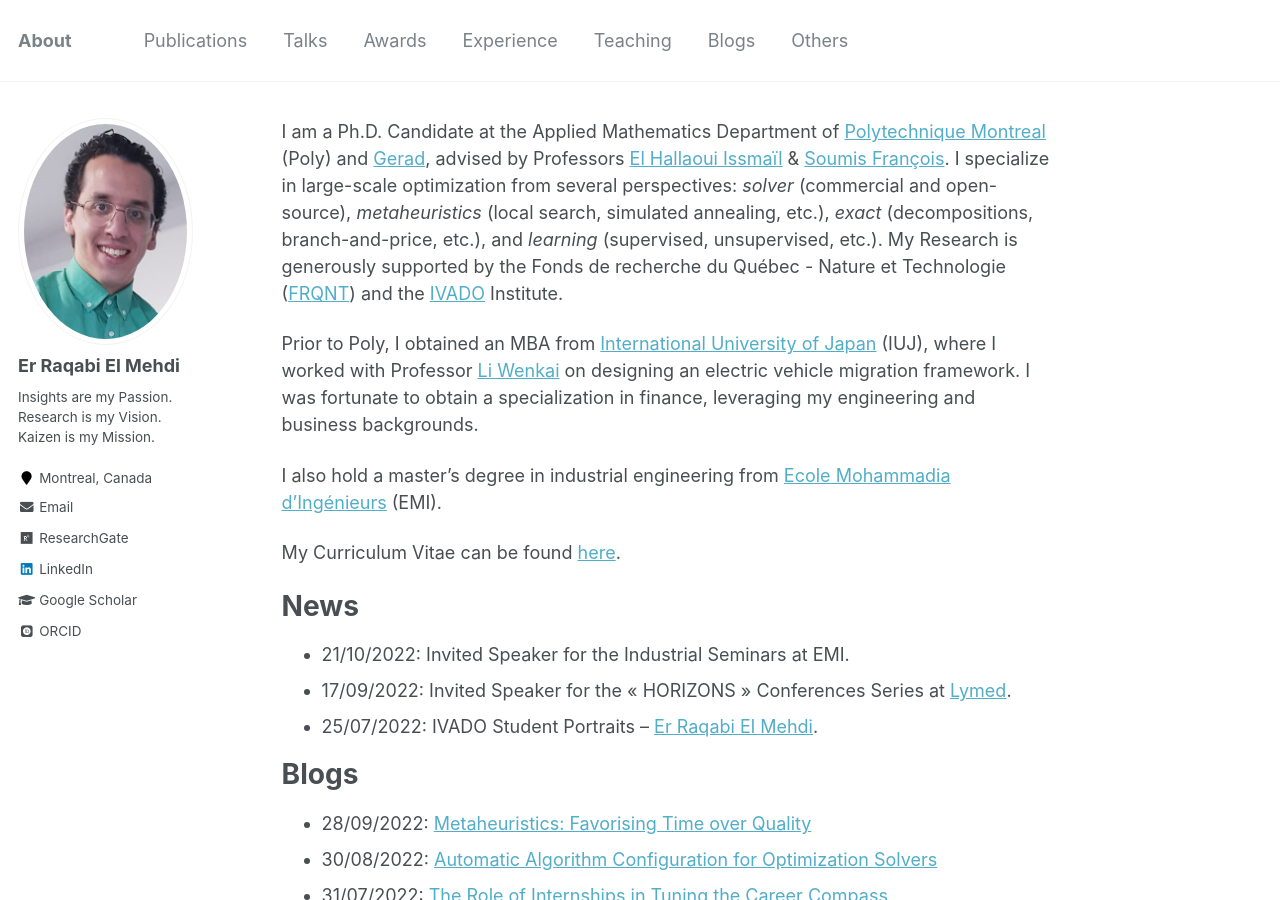
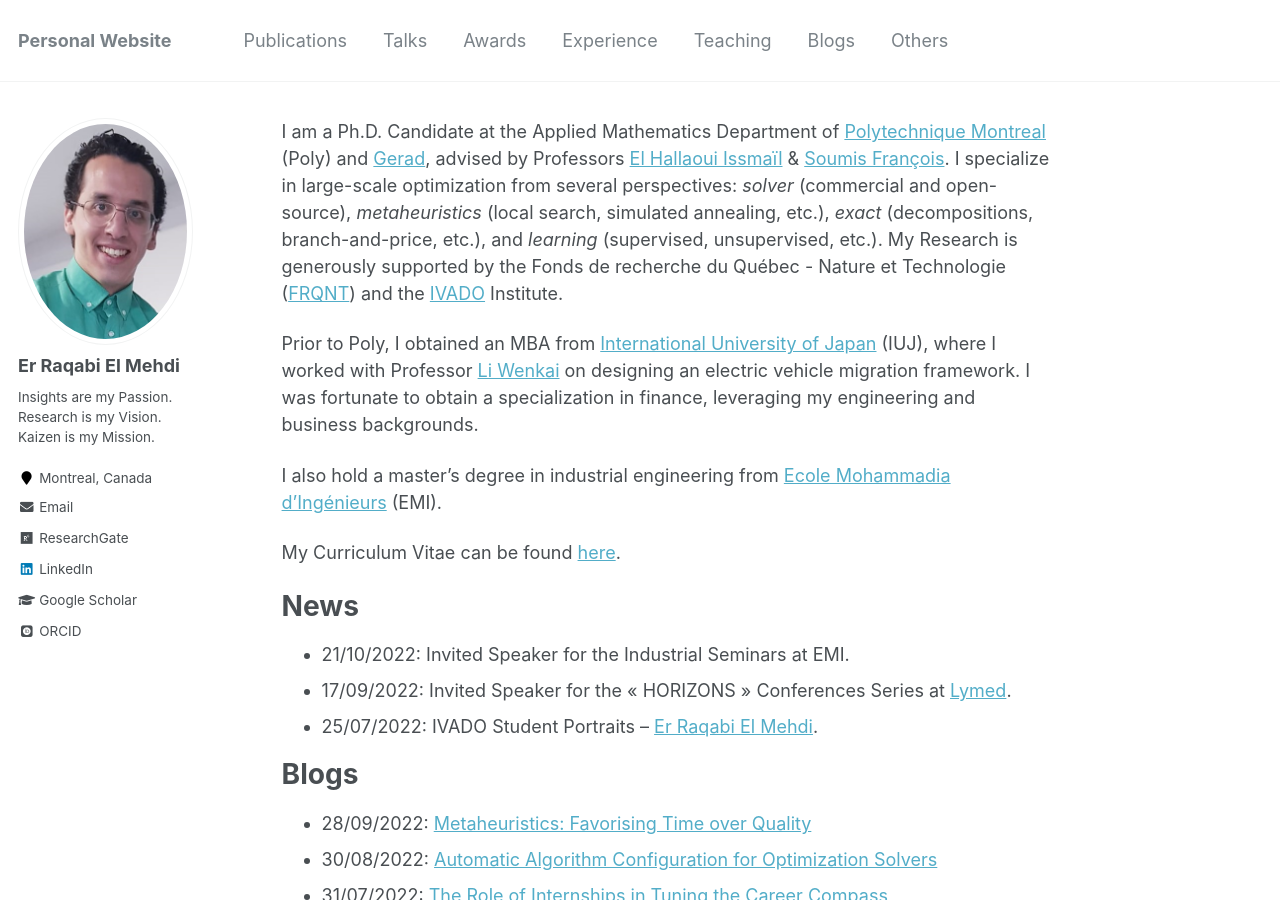
Before and after one commit to RqbMedi/rqbmedi.github.io, a Jekyll site: the page built from _pages/about.md, in a window 1280 px wide and 900 px high. Built offline with Jekyll 4.4.1, drawn with Linux system fonts in a browser that asks for light colours; some web fonts are replaced.

Commit message:
Update _config.yml

```diff
--- a/_config.yml
+++ b/_config.yml
@@ -7,7 +7,7 @@
 
 # Site Settings
 locale                   : "en-US"
-title                    : "About"
+title                    : "Personal Website"
 title_separator          : "-"
 name                     : &name "Er Raqabi El Mehdi"
 description              : &description "Welcome to My Personal Website"
```
